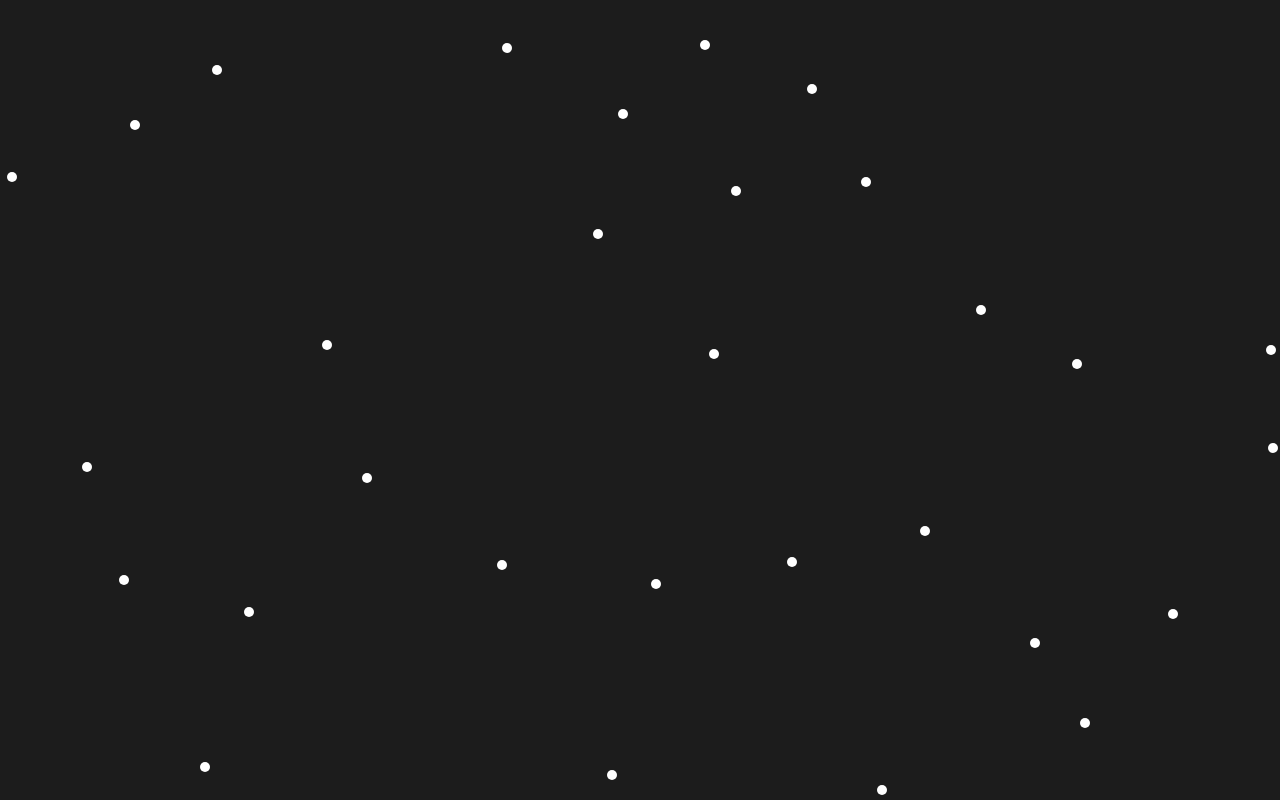
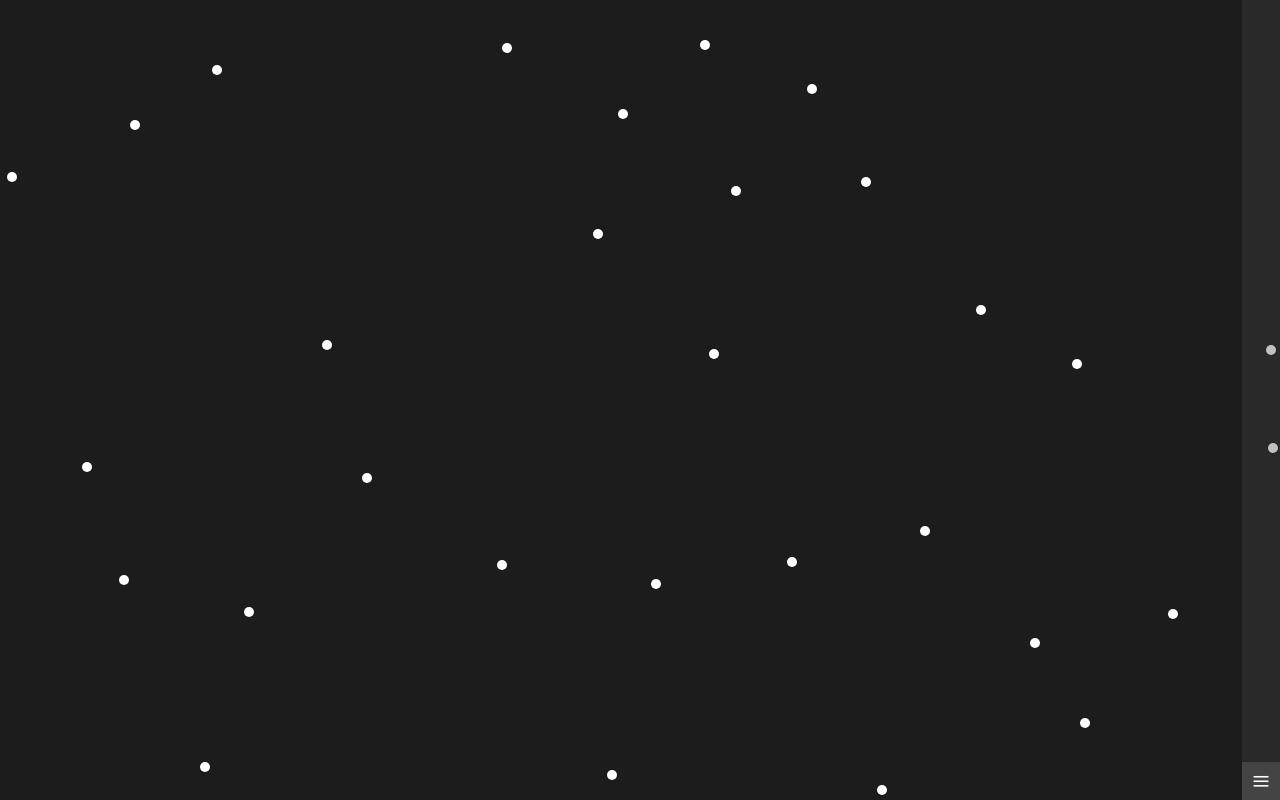
Before and after one commit to rasmusmerzin/ants, a React (Create React App) app: page / in a window 1280 px wide. Built offline with nearby package versions, Linux system fonts and the light colour scheme; the HTML template or start-up script is replaced by a standard one.

Commit message:
control dock base init

```diff
--- a/package.json
+++ b/package.json
@@ -10,6 +10,7 @@
     "@types/node": "^12.0.0",
     "@types/react": "^16.9.0",
     "@types/react-dom": "^16.9.0",
+    "node-sass": "^4.13.1",
     "react": "^16.13.1",
     "react-dom": "^16.13.1",
     "react-scripts": "3.4.1",
--- a/src/App.css
+++ /dev/null
@@ -1,9 +0,0 @@
-#app {
-  position: fixed;
-  top: 0;
-  left: 0;
-  width: 100%;
-  height: 100%;
-  background: #1c1c1c;
-  color: #fff;
-}
--- /dev/null
+++ b/src/App.scss
@@ -0,0 +1,39 @@
+#app {
+  --bg: #1c1c1c;
+  --bg-h: #444;
+  --bg-ha1: #444a;
+  --bg-ha2: #4445;
+  --fg: #fff;
+  --fg-h: #aaa;
+  --fg-ha1: #aaaa;
+  --fg-ha2: #aaa5;
+  --corner: 4px;
+
+  position: fixed;
+  top: 0;
+  left: 0;
+  width: 100%;
+  height: 100%;
+  background: var(--bg);
+  color: var(--fg);
+
+  #canvas {
+    position: absolute;
+    top: 0;
+    left: 0;
+    width: 100%;
+    height: 100%;
+  }
+
+  button {
+    cursor: pointer;
+    background: inherit;
+    border: none;
+    color: inherit;
+    font: inherit;
+  }
+
+  input[type=range] {
+    cursor: pointer;
+  }
+}
--- a/src/App.tsx
+++ b/src/App.tsx
@@ -1,7 +1,8 @@
 import React, { useReducer } from 'react';
 import Dot from './Dot';
+import Dock from './Dock';
 import Ant, { generateAnt, generateAntArray } from './Ant';
-import './App.css';
+import './App.scss';
 
 
 const RENDER_RATE = 60;
@@ -16,13 +17,14 @@ interface State {
 interface Action {
   type: 'updateAntVelocities'
       | 'updateAntPositions'
+      | 'updateAntSetting'
       | 'increaseAntCount'
       | 'decreaseAntCount'
-      | 'setAntCount'
       | 'mouseDown'
       | 'mouseUp'
       | 'mouseMove',
   pos?: [number, number],
+  setting?: string,
   value?: number
 }
 
@@ -41,19 +43,26 @@ const reducer = (state: State, action: Action): State => {
         ...state,
         ants: state.ants.map(ant => ant.updatePosition())
       };
+    case 'updateAntSetting':
+      if (action.setting && action.value) {
+        if (action.setting === 'count') {
+          while (state.ants.length < action.value) state.ants.push(generateAnt());
+          while (state.ants.length > action.value) state.ants.pop();
+          return { ...state };
+        } else {
+          return {
+            ...state,
+            [action.setting]: action.value
+          }
+        }
+      }
+      break;
     case 'increaseAntCount':
       for (let i=0; i < (action.value || 1); i++) state.ants.push(generateAnt());
       return { ...state };
     case 'decreaseAntCount':
       for (let i=0; i < (action.value || 1); i++) state.ants.pop();
       return { ...state };
-    case 'setAntCount':
-      if (action.value) {
-        while (state.ants.length < action.value) state.ants.push(generateAnt());
-        while (state.ants.length > action.value) state.ants.pop();
-        return { ...state };
-      }
-      break;
     case 'mouseDown':
       return { ...state, mouseDown: true, mousePos: action.pos || state.mousePos }
     case 'mouseUp':
@@ -82,6 +91,8 @@ const App: React.FC = () => {
 
   return <div
     id='app'
+  >
+    <div id='canvas'
       onMouseDown={e => dispatch({
         type: 'mouseDown',
         pos: [e.clientX, e.clientY]
@@ -95,6 +106,9 @@ const App: React.FC = () => {
         ? dispatch({ type: 'increaseAntCount' })
         : dispatch({ type: 'decreaseAntCount' })
       }
+      style={{
+        cursor: state.mouseDown ? 'grab' : 'pointer'
+      }}
     >
       {state.ants.map((node, i) => <Dot
         key={i}
@@ -108,6 +122,23 @@ const App: React.FC = () => {
         radius={100}
         opacity={.1}
       />}
+    </div>
+    <Dock
+      fields={[
+        {
+          label: 'count',
+          value: state.ants.length,
+          min: 1,
+          max: 200,
+          step: 1
+        }
+      ]}
+      update={(setting: string, value: number) => dispatch({
+        type: 'updateAntSetting',
+        setting,
+        value
+      })}
+    />
   </div>;
 };
 
--- /dev/null
+++ b/src/Dock.scss
@@ -0,0 +1,68 @@
+#dock {
+  --ctrl-width: 20rem;
+  --door-size: 2.4rem;
+  --transition-time: .1s;
+
+  position: absolute;
+  right: 0;
+  top: 0;
+  height: 100%;
+  width: 0;
+
+  .ctrl {
+    position: absolute;
+    top: 0;
+    right: 0;
+    width: var(--ctrl-width);
+    height: 100%;
+    background: var(--bg-ha1);
+    box-sizing: border-box;
+    padding: 1rem;
+
+    display: grid;
+    grid-template-columns: minmax(5rem, auto) 1fr;
+    align-content: start;
+    grid-gap: 1rem;
+
+    @keyframes dock-open-ctrl {
+      from {
+        background: var(--bg-ha2);
+        width: var(--door-size);
+      }
+      to {
+        background: var(--bg-ha1);
+        width: var(--ctrl-width);
+      }
+    }
+
+    &.open {
+      animation: var(--transition-time) dock-open-ctrl;
+    }
+    &.closed {
+      background: var(--bg-ha2);
+      width: var(--door-size);
+
+      * { display: none; }
+    }
+  }
+
+  .door {
+    position: absolute;
+    bottom: 0;
+    right: 0;
+    font-size: 2rem;
+    width: var(--door-size);
+    height: var(--door-size);
+    background: var(--bg-h);
+
+    @keyframes dock-open-door {
+      from { width: var(--door-size); }
+      to { width: var(--ctrl-width); }
+    }
+
+    &.open {
+      width: var(--ctrl-width);
+      animation: var(--transition-time) dock-open-door;
+    }
+  }
+}
--- /dev/null
+++ b/src/Dock.tsx
@@ -0,0 +1,41 @@
+import React, { useState, Fragment } from 'react';
+import './Dock.scss';
+
+interface Props {
+  fields: {
+    label: string,
+    value: number,
+    min?: number,
+    max?: number,
+    step?: number
+  }[],
+  update(feild: string, value: number): void
+}
+
+const Dock: React.FC<Props> = ({ fields, update }) => {
+  const [visible, setVisibility] = useState(false);
+
+  return <div id='dock'>
+    <div
+      className={'ctrl' +(visible ? ' open' : ' closed')}
+    >
+      {fields.map((obj, i) => <Fragment key={i}>
+        <label>{obj.label} <span className='value'>{obj.value}</span></label>
+        <input
+          type='range'
+          value={obj.value}
+          min={obj.min}
+          max={obj.max}
+          step={obj.step}
+          onChange={e => update(obj.label, Number(e.target.value))}
+        />
+      </Fragment>)}
+    </div>
+    <button
+      className={'door' +(visible ? ' open' : ' closed')}
+      onClick={() => setVisibility(v => !v)}
+    >≡</button>
+  </div>;
+};
+
+export default Dock;
--- a/src/Dot.css
+++ b/src/Dot.css
@@ -5,20 +5,20 @@
 @keyframes highlight {
   from {
     box-shadow:
-      0 0 80px #fff,
-      0 0 60px #fff,
-      0 0 60px #fff,
-      0 0 40px #fff,
-      0 0 40px #fff,
-      0 0 20px #fff,
-      0 0 20px #fff;
+      0 0 80px var(--fg),
+      0 0 60px var(--fg),
+      0 0 60px var(--fg),
+      0 0 40px var(--fg),
+      0 0 40px var(--fg),
+      0 0 20px var(--fg),
+      0 0 20px var(--fg);
   }
   to { box-shadow: none; }
 }
 
 .dot {
   position: absolute;
-  background: #fff;
+  background: var(--fg);
   width: 10px;
   height: 10px;
   border-radius: 100vmax;
```
Also changed, not shown: 1 other file (tests, documents, lock files or other folders). Lines whose indentation alone changed are shown as unchanged.
